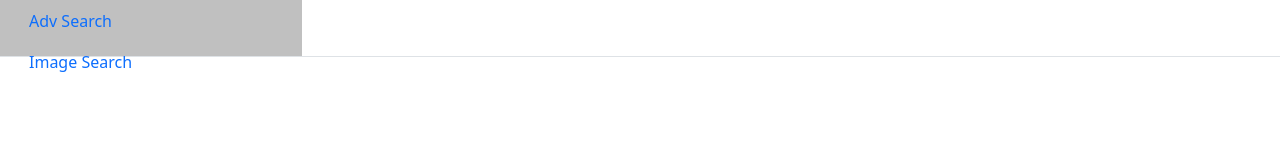
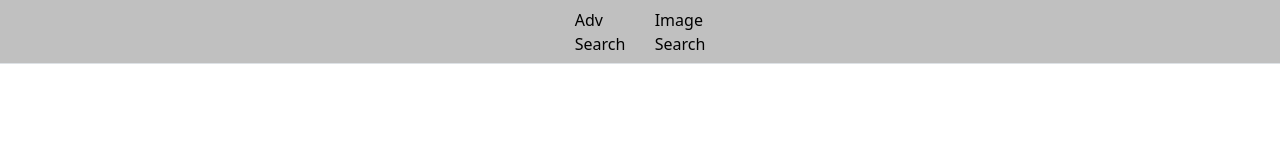
Before and after one commit to Allister-gitBeyond/CS50W-Search, a plain HTML site: page index.html in a window 1280 px wide. Shown: the top 160 px of the page. Drawn offline with nearby package versions, Linux system fonts and the light colour scheme.

Commit message:
Update Files

```diff
--- a/index.html
+++ b/index.html
@@ -1,8 +1,3 @@
-
-
-
-
-
 
 
 
@@ -19,18 +14,19 @@
 
 <!DOCTYPE html>
 <html lang="en">
+<meta name="viewport" content="width=device-width, initial-scale=1, shrink-to-fit=no">          <!--  Ensures responsive behaviour om mobile devices  -->
 
     <head>
         <title>Search</title>
+        <link href="https://cdn.jsdelivr.net/npm/bootstrap@5.2.3/dist/css/bootstrap.min.css" rel="stylesheet" integrity="sha384-rbsA2VBKQhggwzxH7pPCaAqO46MgnOM80zW1RWuH61DGLwZJEdK2Kadq2F9CUG65" crossorigin="anonymous">
         <link rel="stylesheet" type="text/css" href="styles/search.css">
-        <link href="https://cdn.jsdelivr.net/npm/bootstrap@5.2.3/dist/css/bootstrap.min.css" rel="stylesheet" integrity="sha384-rbsA2VBKQhggwzxH7pPCaAqO46MgnOM80zW1RWuH61DGLwZJEdK2Kadq2F9CUG65" crossorigin="anonymous">
     </head>
     <body>
-        <div class="nav-tabs">
-            <ul class="nav d-inline-flex">
-                <li class="nav-item d-xxl-inline-flex justify-content-center align-items-center container" ><a class="nav-link" href="advanced-search.html">Adv Search</a></li>
+        <div class="nav-tabs w-100 d-flex justify-content-center nav">
+            <ul class="d-flex w-25 h-100 justify-content-center">
+                <li class="nav-item w-25 h-auto d-flex justify-content-center align-items-center container" ><a class="nav-link" href="advanced-search.html">Adv Search</a></li>
 
-                <li class="nav-item d-xxl-inline-flex justify-content-center align-items-center container"><a class="nav-link" href="image-search.html">Image Search</a></li>
+                <li class="nav-item w-25 h-auto d-flex justify-content-center align-items-center container"><a class="nav-link" href="image-search.html">Image Search</a></li>
             </ul>
         </div>
 
@@ -44,5 +40,7 @@
                 <input type="submit" value="Google Search">
             </form>
         </div>
+
+        <script src=”https://cdn.jsdelivr.net/npm/bootstrap@5.1.1/dist/js/bootstrap.bundle.min.js” integrity=”sha384-/bQdsTh/da6pkI1MST/rWKFNjaCP5gBSY4sEBT38Q/9RBh9AH40zEOg7Hlq2THRZ” crossorigin=”anonymous”></script>
     </body>
 </html>
--- a/styles/search.css
+++ b/styles/search.css
@@ -41,7 +41,7 @@ body            {       height: 100vh;
 
 /*  Navigation  */
 
-.nav            {       height: 3.5em;
+.nav            {       height: 4em;
                         /* width: 100%; */
 
                         justify-content: center;
@@ -49,10 +49,23 @@ body            {       height: 100vh;
                         background-color: silver;       }
 
 
-/* .nav li         {       display: flex;
+.nav ul         {       margin: 0;
 
-                        flex-direction: row;              } */
+                        padding: 0 ;                      }
 
+
+.nav li         {       display: flex;
+
+                        flex-direction: row;
+
+                        margin: 0;
+
+                        padding: 0 ;                      }
+
+
+.nav li a       {       color: black;                   }
+.nav li a:hover
+                {       color: black;                   }
 
 
 
```
Also changed, not shown: advanced-search.html (+4 -0 lines), image-search.html (+4 -6 lines).
